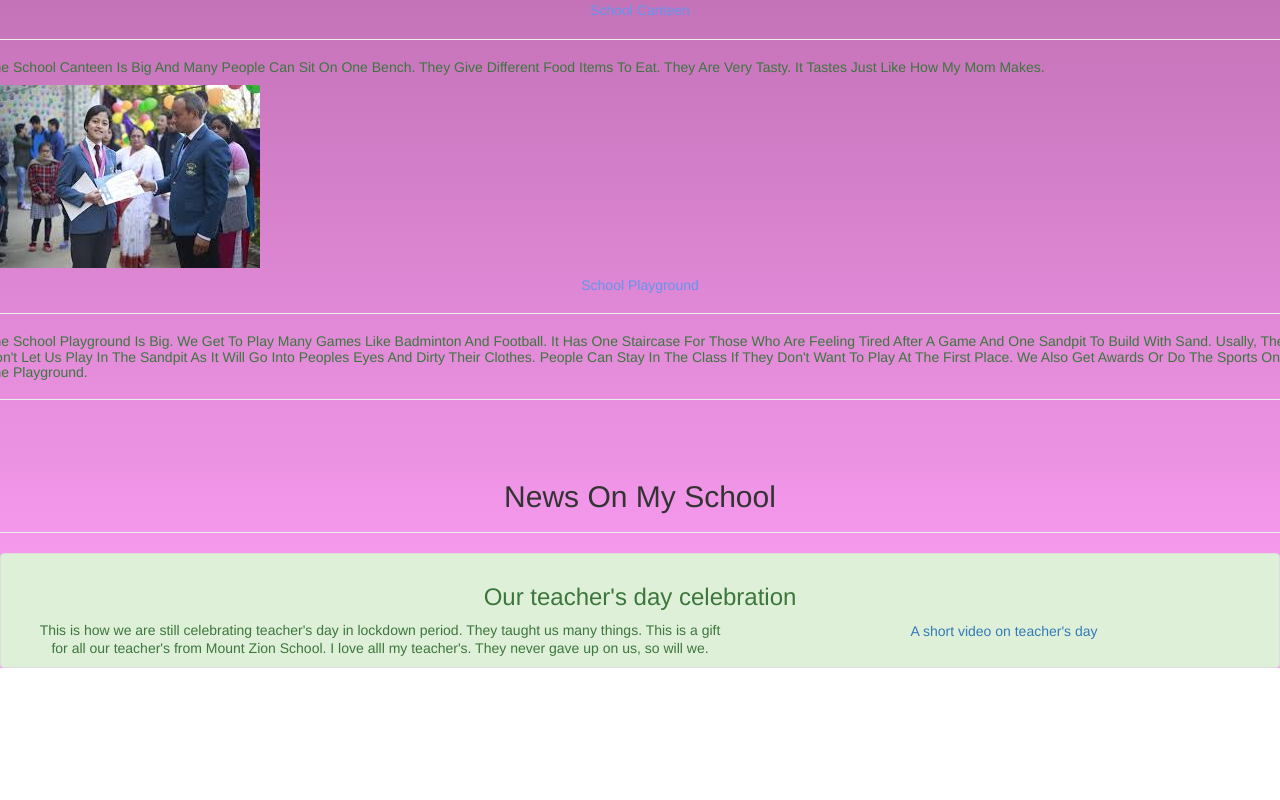
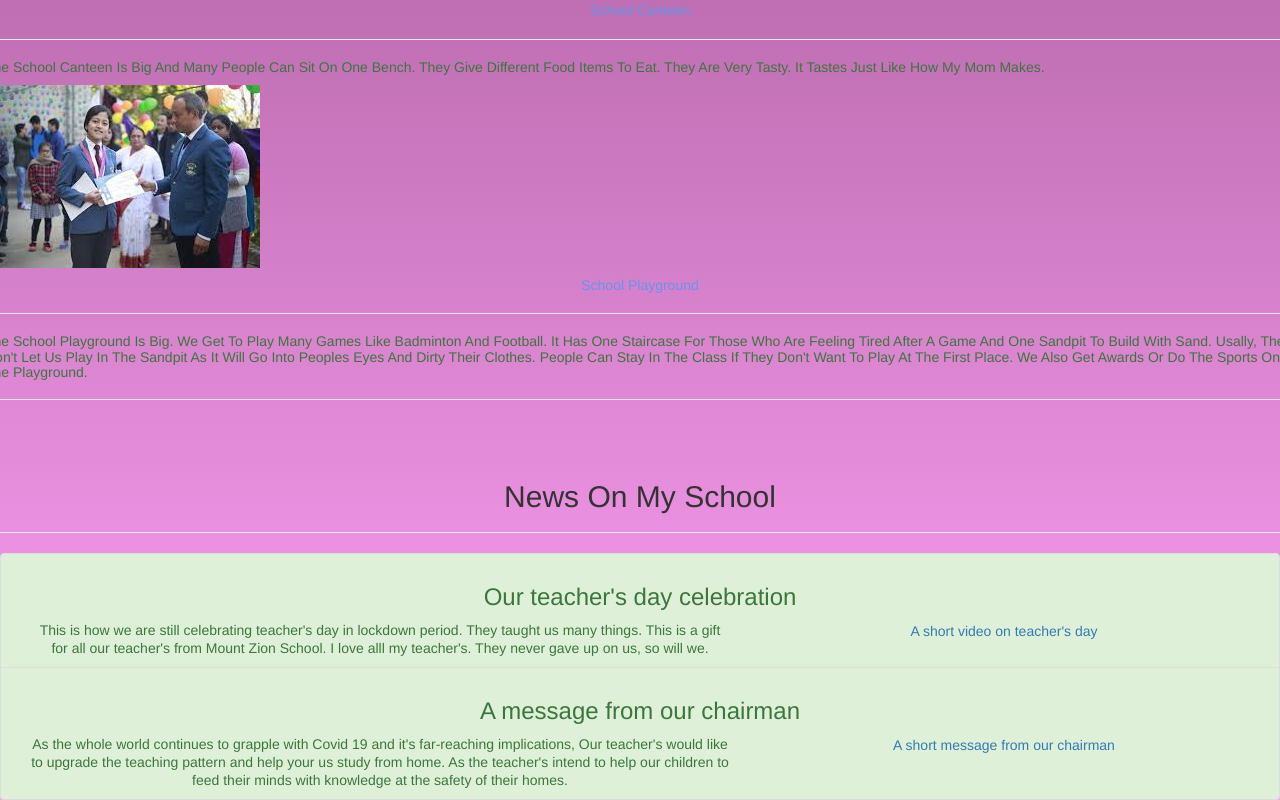
Before and after one commit to Anwesha-Priyam/School-site, a plain HTML site: page index.html in a window 1280 px wide. Shown: the part 794-1594 px from the top of the page. Before the commit the page ends 1462 px from the top, so only its background shows below. Drawn offline with nearby package versions, Linux system fonts and the light colour scheme; a web font is replaced by a local one.

Commit message:
Add files via upload

```diff
--- a/index.html
+++ b/index.html
@@ -57,6 +57,11 @@
             <a href="https://www.facebook.com/watch/?ref=search&v=2703168743288587&external_log_id=c3c46661-5948-424a-a99a-64308e30b8b1&q=mount%20zion%20school%20kidzee%20gangtok">A short video on teacher's day</a>
             <p class="list-group-item-text col-lg-7 col-md-7 col-sm-7 col-xs-12">This is how we are still celebrating teacher's day in lockdown period. They taught us many things. This is a gift for all our teacher's from Mount Zion School. I love alll my teacher's. They never gave up on us, so will we.</p>
         </li>
+         <li class="list-group-item list-group-item-success col-lg-12 col-md-12 col-sm-12 col-xs-12 news-li">
+            <h3>A message from our chairman</h3>
+            <a href="https://www.facebook.com/watch/?ref=search&v=143483177066111&external_log_id=c3c46661-5948-424a-a99a-64308e30b8b1&q=mount%20zion%20school%20kidzee%20gangtok">A short message from our chairman</a>
+            <p class="list-group-item-text col-lg-7 col-md-7 col-sm-7 col-xs-12">As the whole world continues to grapple with Covid 19 and it's far-reaching implications, Our teacher's would like to upgrade the teaching pattern and help your us study from home. As the teacher's intend to help our children to feed their minds with knowledge at the safety of their homes.</p>
+        </li>
     </ul>
 </body>
 </html>
```
